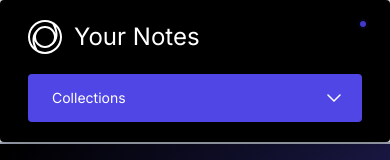
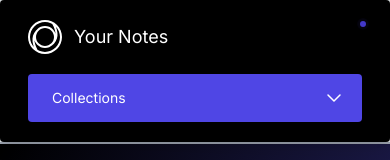
Before and after one commit to ZaryabDogar/notebook, a Next.js app: page /Pages/Signin in a window 390 px wide. Shown: the top 160 px of the page. Built offline with nearby package versions, Linux system fonts and the light colour scheme.

Commit message:
fetch notes set

```diff
--- a/src/app/components/Navbar.jsx
+++ b/src/app/components/Navbar.jsx
@@ -68,7 +68,7 @@ export default function Navbar() {
 								fill="#FFFFFF"
 							/>
 						</svg>
-						<h2 className="font-normal text-2xl leading-6 text-white">
+						<h2 className="font-normal sm:text-2xl text-lg leading-6 text-white">
 							Your Notes
 						</h2>
 					</div>
```
Also changed, not shown: 2 other files (tests, documents, lock files or other folders).
